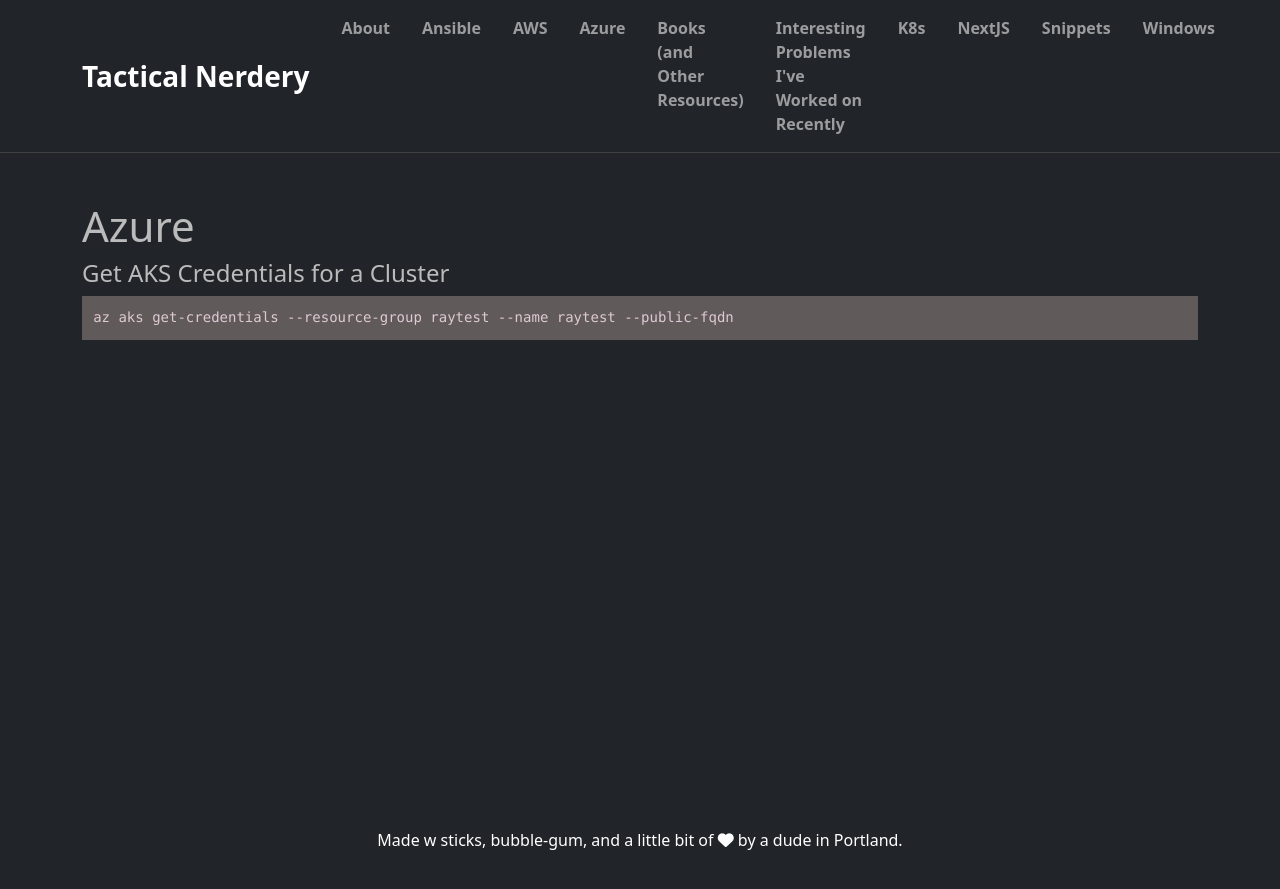
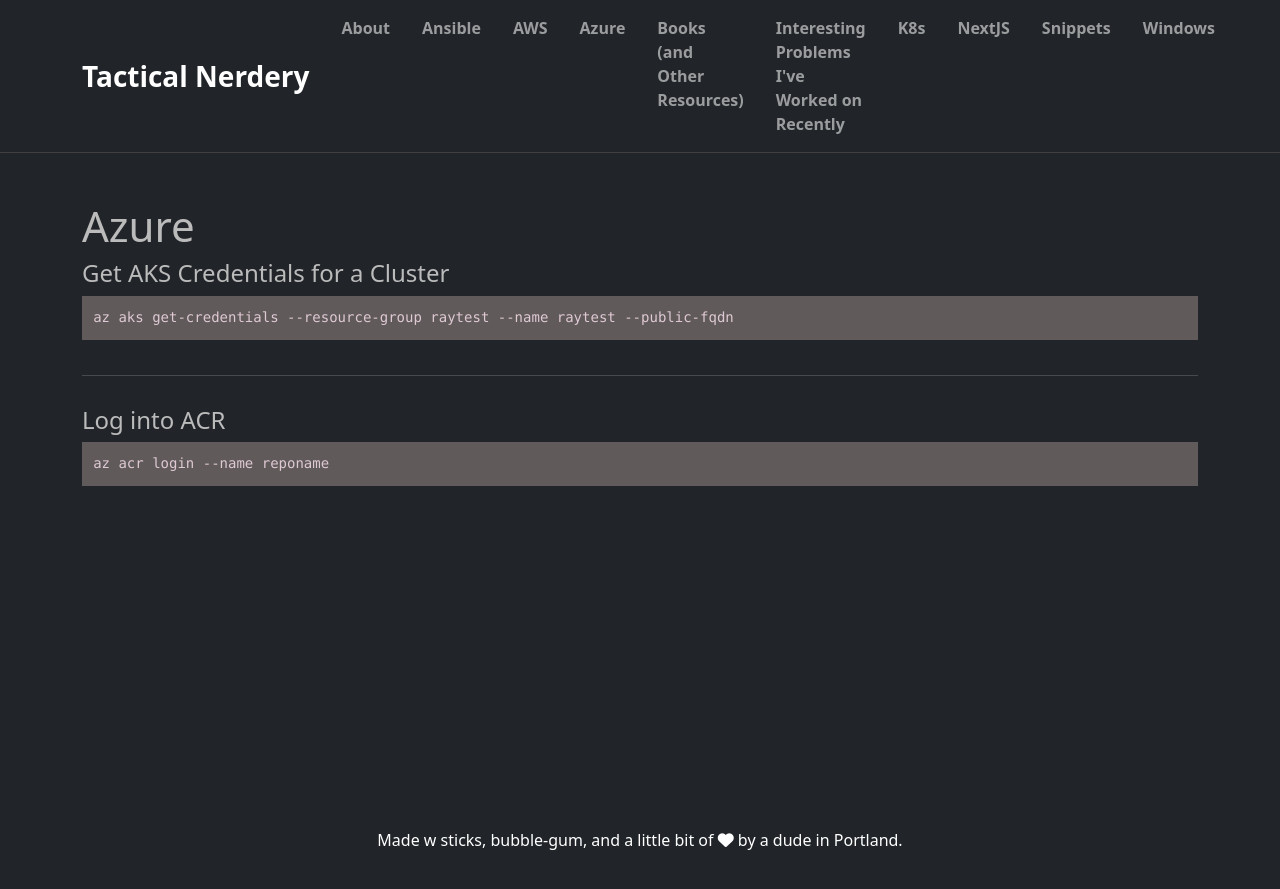
Before and after one commit to rayterrill/tacticalnerdery.com.old, a Jekyll site: the page built from azure.md, in a window 1280 px wide. Shown: the top 889 px of the page. Built offline with Jekyll 4.4.1, drawn with Linux system fonts in a browser that asks for light colours; nearby versions of some CDN libraries.

Commit message:
Update azure.md

```diff
--- a/azure.md
+++ b/azure.md
@@ -8,3 +8,8 @@ permalink: /azure/
 <pre class="code">
 az aks get-credentials --resource-group raytest --name raytest --public-fqdn
 </pre>
+<hr />
+#### Log into ACR
+<pre class="code">
+az acr login --name reponame
+</pre>
```
